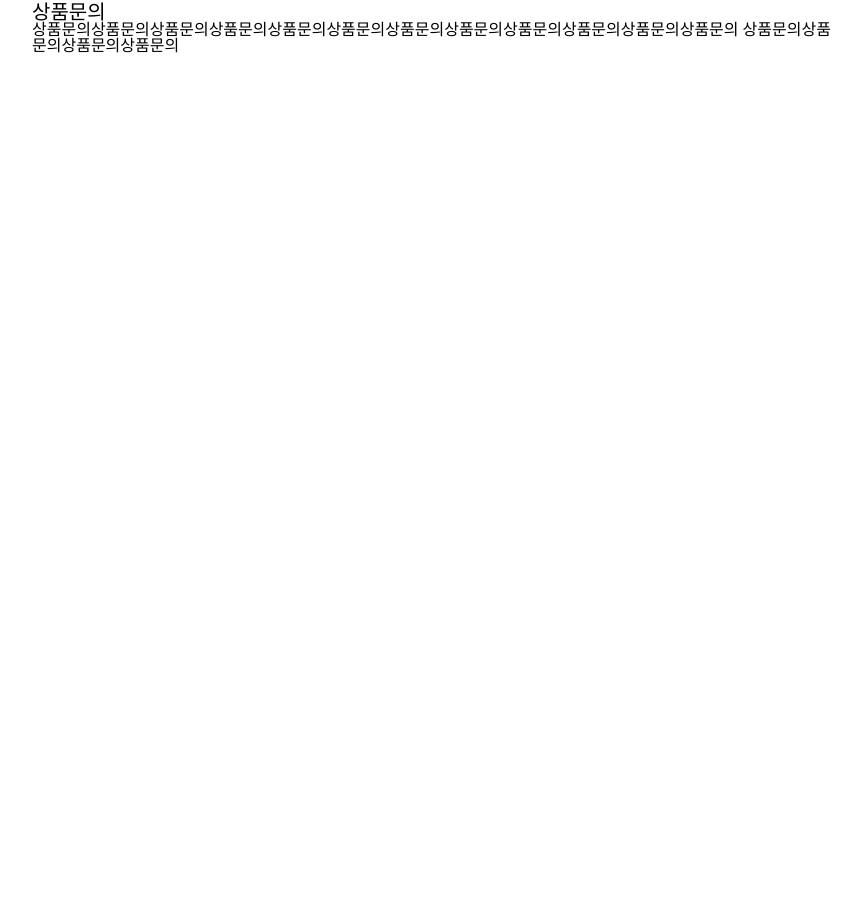
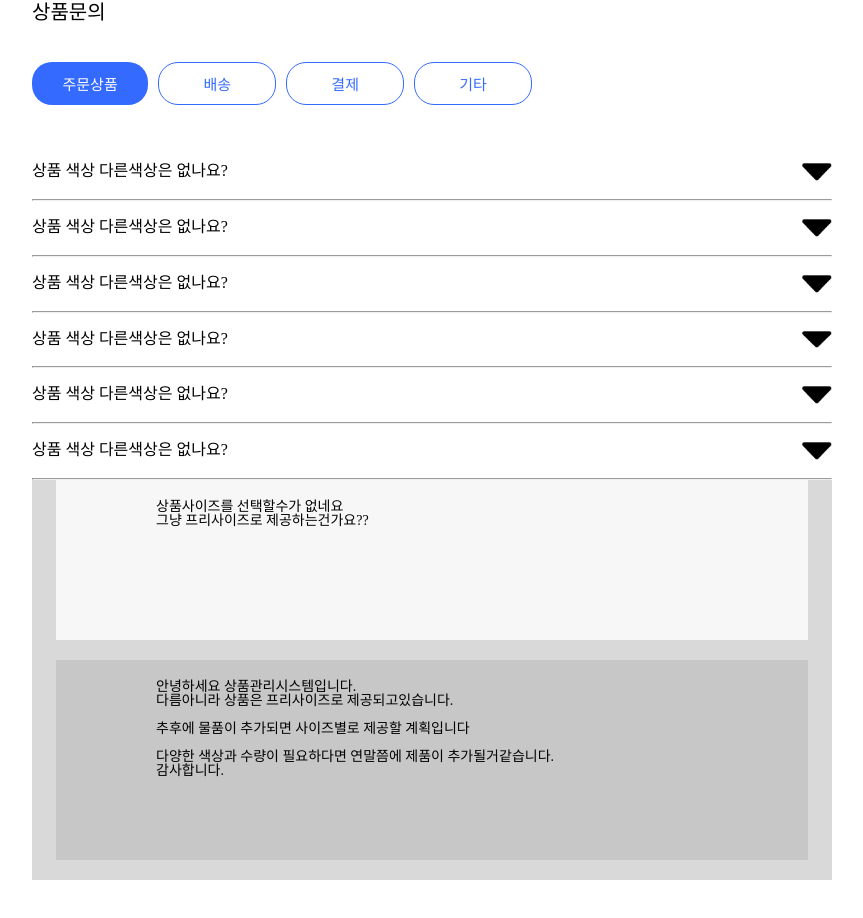
Before and after one commit to junior-pilot-project/product-sale-front, a React (Create React App) app: page /detail in a window 1280 px wide. Shown: the part 2108-3026 px from the top of the page, without its empty margins (208-1071 px from the left). Before the commit the page ends 2162 px from the top, so only its background shows below. Built offline with nearby package versions, Linux system fonts and the light colour scheme.

Commit message:
design. 상품문의 화면 퍼블작업

```diff
--- a/src/index.css
+++ b/src/index.css
@@ -13,7 +13,6 @@ span {
   color: black;
 }
 
-button,
 a {
   display: inline-block;
 }
--- a/src/pages/DetailPage.module.css
+++ b/src/pages/DetailPage.module.css
@@ -93,3 +93,55 @@ label {
   display: flex;
   gap: 20px;
 }
+
+.section3Box {
+  margin-bottom: 200px;
+}
+
+.categoryBtn {
+  display: flex;
+  margin: 40px 300px 40px 0;
+  gap: 10px;
+}
+
+/* 동그란 버튼 */
+.buttonCircle {
+  color: white;
+  background-color: #346aff;
+  border-radius: 20px;
+  border: none;
+  font-size: 15px;
+}
+
+.buttonCircle.white {
+  color: #346aff;
+  background-color: white;
+  border: 1px solid#346aff;
+}
+
+.reviewLitag {
+  display: flex;
+  justify-content: space-between;
+  padding: 18px 0 18px;
+}
+
+.reviewListHiddenBox {
+  height: 400px;
+  background-color: #d9d9d9;
+}
+
+.hiddenBoxTop {
+  padding: 20px 100px;
+  background-color: #f7f7f7;
+  margin: 0 24px 20px;
+  height: 40%;
+  font-size: 14px;
+}
+
+.hiddenBoxBottom {
+  padding: 20px 100px;
+  background-color: #c7c7c7;
+  margin: 0 24px;
+  height: 50%;
+  font-size: 14px;
+}
--- a/src/pages/DetailPage.tsx
+++ b/src/pages/DetailPage.tsx
@@ -195,11 +195,109 @@ const DetailPage = () => {
                 <hr></hr>
               </div>
             </div>
-            <div id="section3" style={{ paddingTop: '70px' }}>
+            <div
+              id="section3"
+              className={`${styles.section3Box}`}
+              style={{ paddingTop: '70px' }}
+            >
               <label>상품문의</label>
-              <div>
-                상품문의상품문의상품문의상품문의상품문의상품문의상품문의상품문의상품문의상품문의상품문의상품문의
-                상품문의상품문의상품문의상품문의
+              <div className={`${styles.categoryBtn}`}>
+                <button className={`button ${styles.buttonCircle}`}>
+                  주문상품
+                </button>
+                <button
+                  className={`button ${styles.buttonCircle} ${styles.white}`}
+                >
+                  배송
+                </button>
+                <button
+                  className={`button ${styles.buttonCircle} ${styles.white}`}
+                >
+                  결제
+                </button>
+                <button
+                  className={`button ${styles.buttonCircle} ${styles.white}`}
+                >
+                  기타
+                </button>
+              </div>
+              <div className={`${styles.reviewListBox}`}>
+                <div className={`${styles.reviewLitag}`}>
+                  상품 색상 다른색상은 없나요?
+                  <img
+                    src={require('../assets/icon/arrow.png')}
+                    alt=""
+                    width={'30px'}
+                  />
+                </div>
+                <hr></hr>
+              </div>
+              <div className={`${styles.reviewListBox}`}>
+                <div className={`${styles.reviewLitag}`}>
+                  상품 색상 다른색상은 없나요?
+                  <img
+                    src={require('../assets/icon/arrow.png')}
+                    alt=""
+                    width={'30px'}
+                  />
+                </div>
+                <hr></hr>
+              </div>
+              <div className={`${styles.reviewListBox}`}>
+                <div className={`${styles.reviewLitag}`}>
+                  상품 색상 다른색상은 없나요?
+                  <img
+                    src={require('../assets/icon/arrow.png')}
+                    alt=""
+                    width={'30px'}
+                  />
+                </div>
+                <hr></hr>
+              </div>
+              <div className={`${styles.reviewListBox}`}>
+                <div className={`${styles.reviewLitag}`}>
+                  상품 색상 다른색상은 없나요?
+                  <img
+                    src={require('../assets/icon/arrow.png')}
+                    alt=""
+                    width={'30px'}
+                  />
+                </div>
+                <hr></hr>
+              </div>
+              <div className={`${styles.reviewListBox}`}>
+                <div className={`${styles.reviewLitag}`}>
+                  상품 색상 다른색상은 없나요?
+                  <img
+                    src={require('../assets/icon/arrow.png')}
+                    alt=""
+                    width={'30px'}
+                  />
+                </div>
+                <hr></hr>
+              </div>
+              <div className={`${styles.reviewListBox}`}>
+                <div className={`${styles.reviewLitag}`}>
+                  상품 색상 다른색상은 없나요?
+                  <img
+                    src={require('../assets/icon/arrow.png')}
+                    alt=""
+                    width={'30px'}
+                  />
+                </div>
+                <hr></hr>
+                <div className={`${styles.reviewListHiddenBox}`}>
+                  <div
+                    className={`${styles.hiddenBoxTop}`}
+                    style={{ whiteSpace: 'pre-wrap' }}
+                  >
+                    {`상품사이즈를 선택할수가 없네요\n그냥 프리사이즈로 제공하는건가요??`}
+                  </div>
+                  <div
+                    style={{ whiteSpace: 'pre-wrap' }}
+                    className={`${styles.hiddenBoxBottom}`}
+                  >{`안녕하세요 상품관리시스템입니다.\n다름아니라 상품은 프리사이즈로 제공되고있습니다.\n\n추후에 물품이 추가되면 사이즈별로 제공할 계획입니다\n\n다양한 색상과 수량이 필요하다면 연말쯤에 제품이 추가될거같습니다.\n감사합니다.`}</div>
+                </div>
               </div>
             </div>
           </div>
```
Also changed, not shown: src/assets/icon/arrow.png (added).
